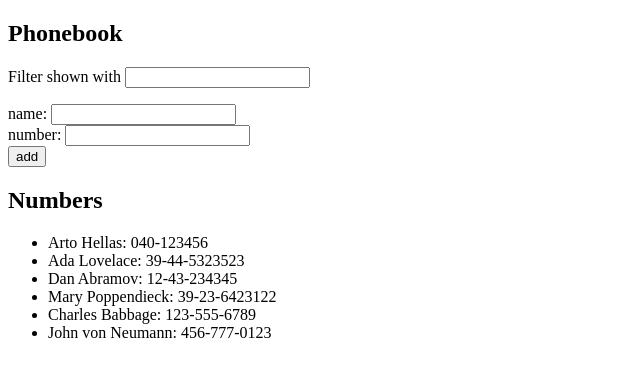
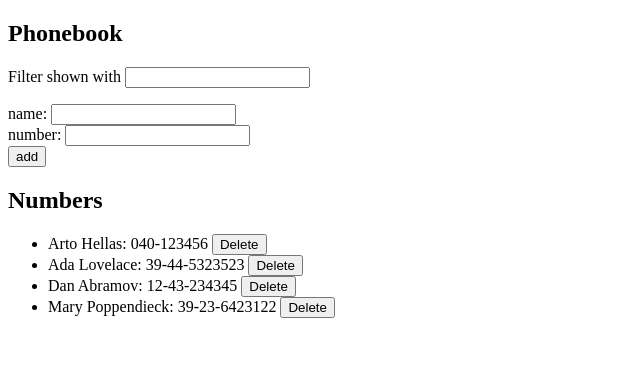
Before and after one commit to dascally/full-stack-open, a React (Create React App) app in the folder part2/phonebook/: page / in a window 1280 px wide. Shown: the top 376 px of the page, without its empty margins (0-640 px from the left). Built offline with nearby package versions, Linux system fonts and the light colour scheme; data requests are answered from the project's data file; the HTML template or start-up script is replaced by a standard one.

Commit message:
Complete exercise 2.17

```diff
--- a/part2/phonebook/db.json
+++ b/part2/phonebook/db.json
@@ -19,16 +19,6 @@
       "name": "Mary Poppendieck",
       "number": "39-23-6423122",
       "id": 4
-    },
-    {
-      "name": "Charles Babbage",
-      "number": "123-555-6789",
-      "id": 5
-    },
-    {
-      "name": "John von Neumann",
-      "number": "456-777-0123",
-      "id": 6
     }
   ]
 }
--- a/part2/phonebook/src/App.js
+++ b/part2/phonebook/src/App.js
@@ -1,5 +1,4 @@
 import { useEffect, useState } from 'react';
-import axios from 'axios';
 import * as personService from './services/persons.js';
 
 const Filter = ({ value, onChange }) => {
@@ -38,7 +37,7 @@ const NewEntryForm = ({
   );
 };
 
-const Listings = ({ entries, filter }) => {
+const Listings = ({ entries, filter, setPersons }) => {
   return (
     <ul>
       {entries
@@ -46,8 +45,20 @@ const Listings = ({ entries, filter }) => {
           entry.name.toLowerCase().includes(filter.toLowerCase())
         )
         .map((entry) => (
-          <li key={entry.name}>
-            {entry.name}: {entry.number}
+          <li key={entry.id}>
+            {entry.name}: {entry.number}{' '}
+            <button
+              type='button'
+              onClick={() => {
+                personService.deletePerson(entry.id).then((data) => {
+                  setPersons(
+                    entries.filter((person) => person.id !== entry.id)
+                  );
+                });
+              }}
+            >
+              Delete
+            </button>
           </li>
         ))}
     </ul>
@@ -106,7 +117,7 @@ const App = () => {
         onNumberChange={handleNumberInput}
       />
       <h2>Numbers</h2>
-      <Listings entries={persons} filter={filter} />
+      <Listings entries={persons} filter={filter} setPersons={setPersons} />
     </div>
   );
 };
--- a/part2/phonebook/src/services/persons.js
+++ b/part2/phonebook/src/services/persons.js
@@ -8,3 +8,7 @@ export const getAll = () => {
 export const create = (newPerson) => {
   return axios.post(baseURL, newPerson).then((res) => res.data);
 };
+
+export const deletePerson = (id) => {
+  return axios.delete(`${baseURL}/${id}`).then((res) => res);
+};
```
